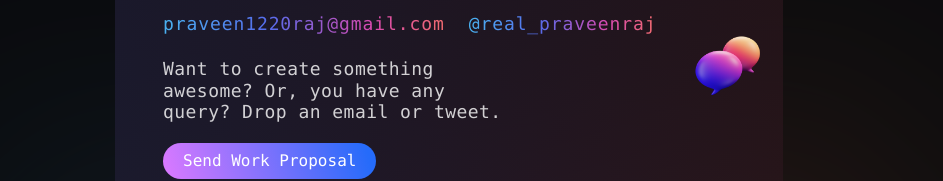
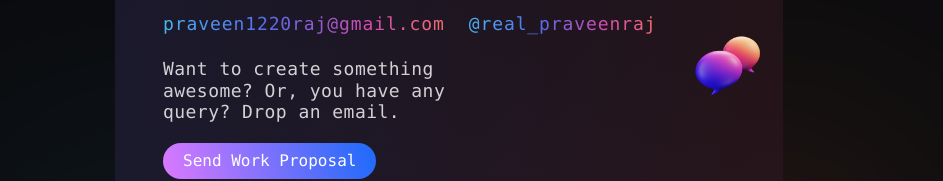
Before and after one commit to praveen-raj-r/praveen-raj-web-app, a React (Vite) app: page / in a window 1280 px wide. Shown: the part 1134-1315 px from the top of the page, without its empty margins (191-1134 px from the left). Built offline with nearby package versions, Linux system fonts and the light colour scheme.

Commit message:
Update Greeting.jsx

```diff
--- a/src/components/app/Greeting.jsx
+++ b/src/components/app/Greeting.jsx
@@ -26,13 +26,16 @@ function Greeting() {
 
         <p className="sm:text-lg font-normal sm:leading-[120%] my-5 mx-0 tracking-wide opacity-80 max-w-[340px]">
           Want to create something awesome? Or, you have any query? Drop an
-          email or tweet.
+          email.
         </p>
 
         <div className="flex justify-start m-0 text-left">
           <ul className="flex ">
             <li className="m-0">
-              <a className="rounded-[18px] flex items-center font-medium text-base leading-5 relative text-white py-2 px-5 design-pur">
+              <a
+                href="mailto:praveen1220raj@gmail.com"
+                className="rounded-[18px] flex items-center font-medium text-base leading-5 relative text-white py-2 px-5 design-pur"
+              >
                 Send Work Proposal
               </a>
             </li>
```
